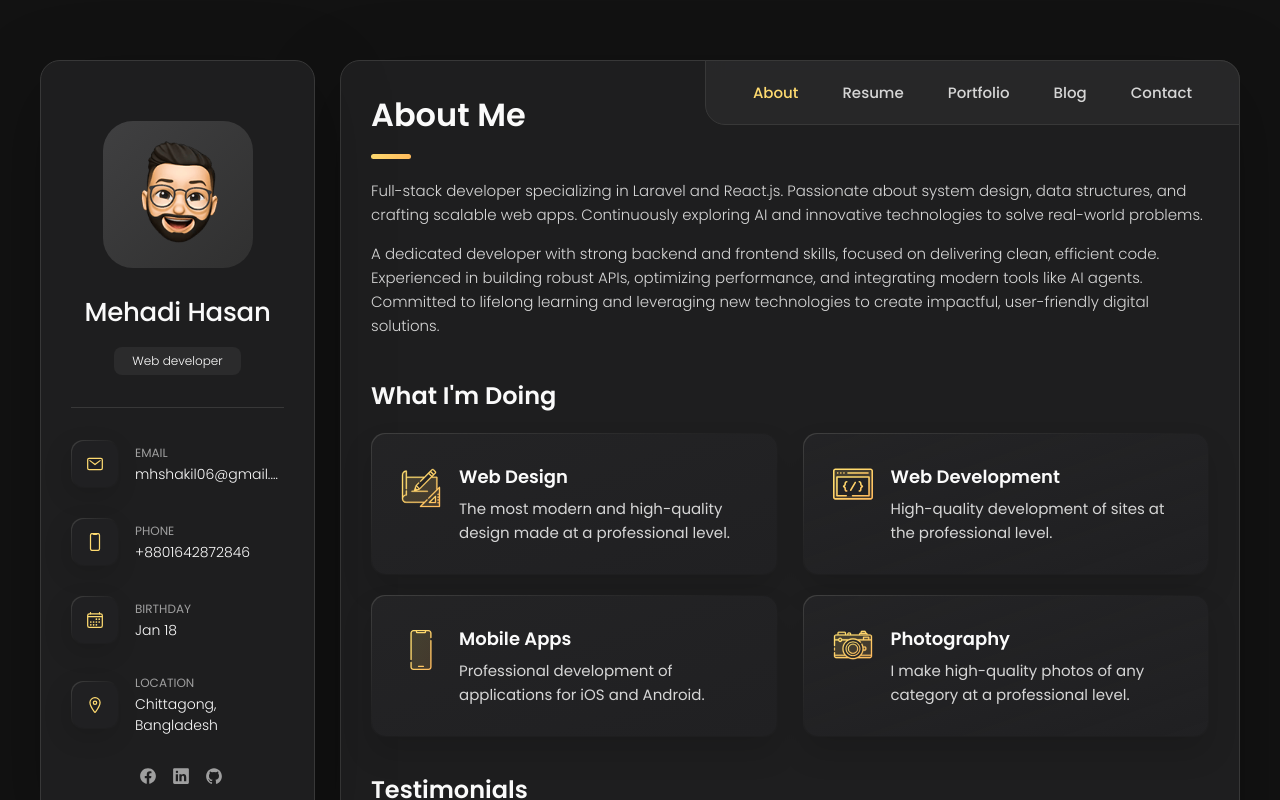
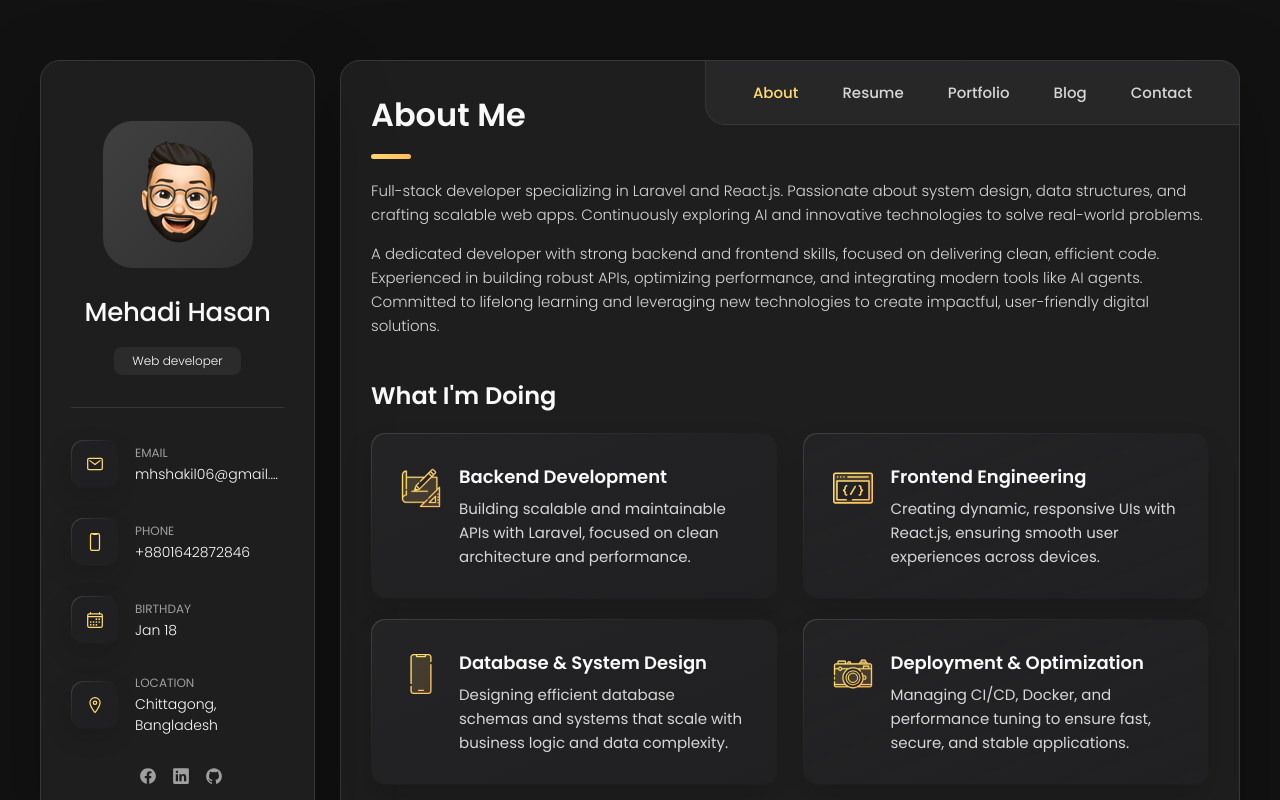
Before and after one commit to MehadiHasan-web/next-portfolio, a Next.js app: page / in a window 1280 px wide. Both pictures are taken after a click on the button "About". Shown: the top 800 px of the page. Built offline with nearby package versions, Linux system fonts and the light colour scheme.

Commit message:
change about

```diff
--- a/components/About.jsx
+++ b/components/About.jsx
@@ -1,20 +1,9 @@
 'use client'
 import { useEffect } from "react";
+import WhatDo from "./About/WhatDo";
 
 export default function About() {
 
-
-    //     Web Development
-    // Building responsive, scalable web applications using Laravel and React.
-
-    // AI Innovation
-    // Developing smart AI agents to automate and enhance workflows.
-
-    // API Design
-    // Creating secure and efficient RESTful APIs for modern apps.
-
-    // Tech Learning
-    // Continuously exploring new technologies and improving skills.
 
     useEffect(() => {
 
@@ -149,73 +138,7 @@ export default function About() {
             {/*
           - service
         */}
-            <section className="service">
-                <h3 className="h3 service-title">What i'm doing</h3>
-                <ul className="service-list">
-                    <li className="service-item">
-                        <div className="service-icon-box">
-                            <img
-                                src="/assets/images/icon-design.svg"
-                                alt="design icon"
-                                width={40}
-                            />
-                        </div>
-                        <div className="service-content-box">
-                            <h4 className="h4 service-item-title">Web design</h4>
-                            <p className="service-item-text">
-                                The most modern and high-quality design made at a professional
-                                level.
-                            </p>
-                        </div>
-                    </li>
-                    <li className="service-item">
-                        <div className="service-icon-box">
-                            <img
-                                src="/assets/images/icon-dev.svg"
-                                alt="Web development icon"
-                                width={40}
-                            />
-                        </div>
-                        <div className="service-content-box">
-                            <h4 className="h4 service-item-title">Web development</h4>
-                            <p className="service-item-text">
-                                High-quality development of sites at the professional level.
-                            </p>
-                        </div>
-                    </li>
-                    <li className="service-item">
-                        <div className="service-icon-box">
-                            <img
-                                src="/assets/images/icon-app.svg"
-                                alt="mobile app icon"
-                                width={40}
-                            />
-                        </div>
-                        <div className="service-content-box">
-                            <h4 className="h4 service-item-title">Mobile apps</h4>
-                            <p className="service-item-text">
-                                Professional development of applications for iOS and Android.
-                            </p>
-                        </div>
-                    </li>
-                    <li className="service-item">
-                        <div className="service-icon-box">
-                            <img
-                                src="/assets/images/icon-photo.svg"
-                                alt="camera icon"
-                                width={40}
-                            />
-                        </div>
-                        <div className="service-content-box">
-                            <h4 className="h4 service-item-title">Photography</h4>
-                            <p className="service-item-text">
-                                I make high-quality photos of any category at a professional
-                                level.
-                            </p>
-                        </div>
-                    </li>
-                </ul>
-            </section>
+            <WhatDo />
             {/*
           - testimonials
         */}
--- /dev/null
+++ b/components/About/WhatDo.js
@@ -0,0 +1,60 @@
+import React from 'react'
+import Image from 'next/image'
+
+function WhatDo() {
+
+
+    let whatsDo = [
+        {
+            title: 'Backend Development',
+            img: '/assets/images/icon-design.svg',
+            description: 'Building scalable and maintainable APIs with Laravel, focused on clean architecture and performance.'
+        },
+        {
+            title: 'Frontend Engineering',
+            img: '/assets/images/icon-dev.svg',
+            description: 'Creating dynamic, responsive UIs with React.js, ensuring smooth user experiences across devices.'
+        },
+        {
+            title: 'Database & System Design',
+            img: '/assets/images/icon-app.svg',
+            description: 'Designing efficient database schemas and systems that scale with business logic and data complexity.'
+        },
+        {
+            title: 'Deployment & Optimization',
+            img: '/assets/images/icon-photo.svg',
+            description: 'Managing CI/CD, Docker, and performance tuning to ensure fast, secure, and stable applications.'
+        }
+    ];
+
+
+  return (
+    <div>
+            <section className="service">
+                <h3 className="h3 service-title">What i'm doing</h3>
+                <ul className="service-list">
+                    {whatsDo.map((item, idx) => (
+                        <li className="service-item" key={idx}>
+                            <div className="service-icon-box">
+                                <Image
+                                    src={item.img}
+                                    alt={item.title + ' icon'}
+                                    width={40}
+                                    height={40}
+                                />
+                            </div>
+                            <div className="service-content-box">
+                                <h4 className="h4 service-item-title">{item.title}</h4>
+                                <p className="service-item-text">
+                                    {item.description}
+                                </p>
+                            </div>
+                        </li>
+                    ))}
+                </ul>
+            </section>
+    </div>
+  )
+}
+
+export default WhatDo
```
